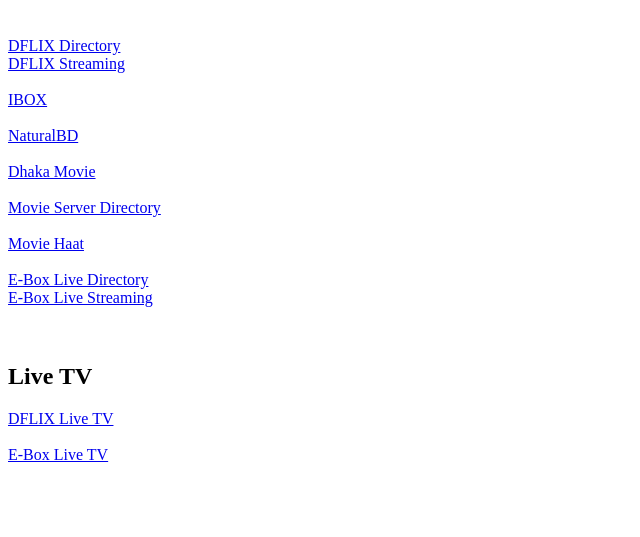
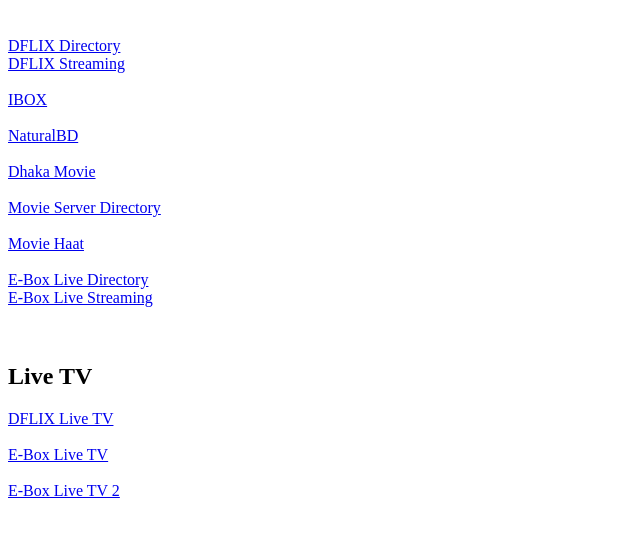
Before and after one commit to mashrufehsan/ftpservers, a plain HTML site: page index.html in a window 1280 px wide. Shown: the part 61-598 px from the top of the page, without its empty margins (0-640 px from the left). Drawn offline with Linux system fonts and the light colour scheme.

Commit message:
New Ebox tv server added

```diff
--- a/index.html
+++ b/index.html
@@ -32,5 +32,7 @@
     <a href="http://tv.dflix.live/" target="_blank"> DFLIX Live TV</a>
     <br><br>
     <a href="http://tv.ebox.live/" target="_blank">E-Box Live TV</a>
+    <br><br>
+    <a href="hhttp://tv2.ebox.live/" target="_blank">E-Box Live TV 2</a>
 </body>
 </html>
```
